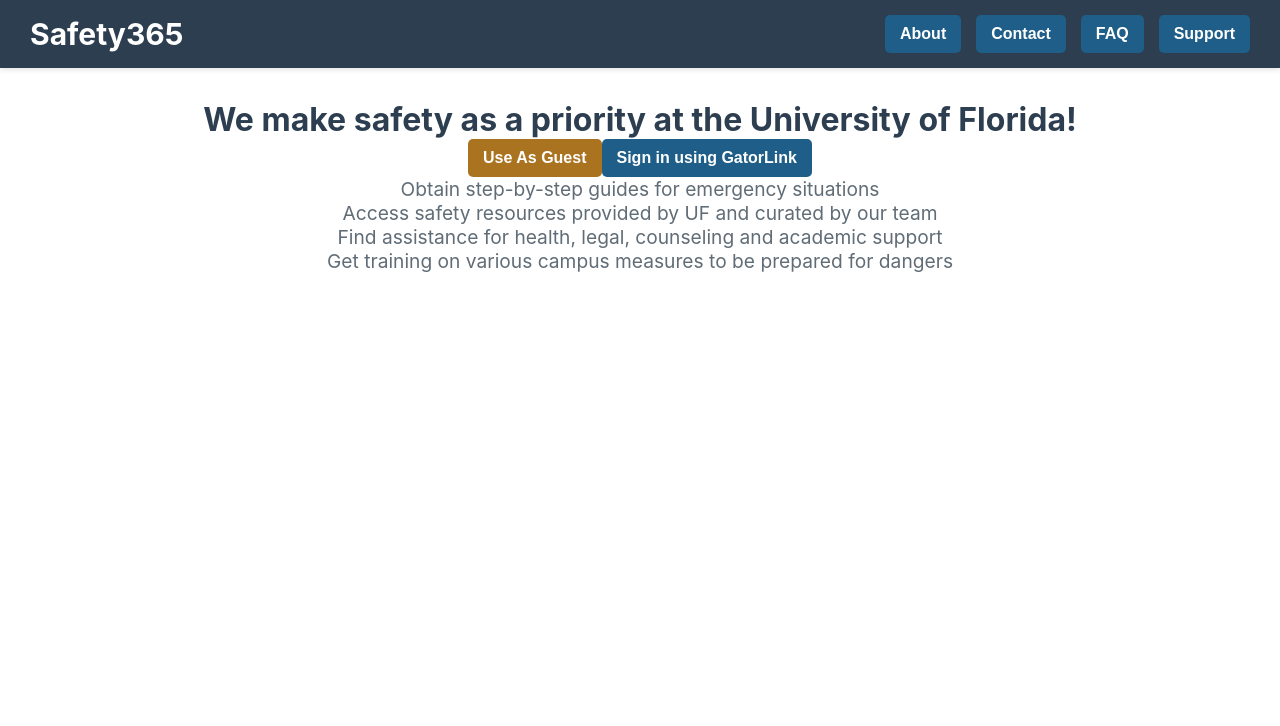
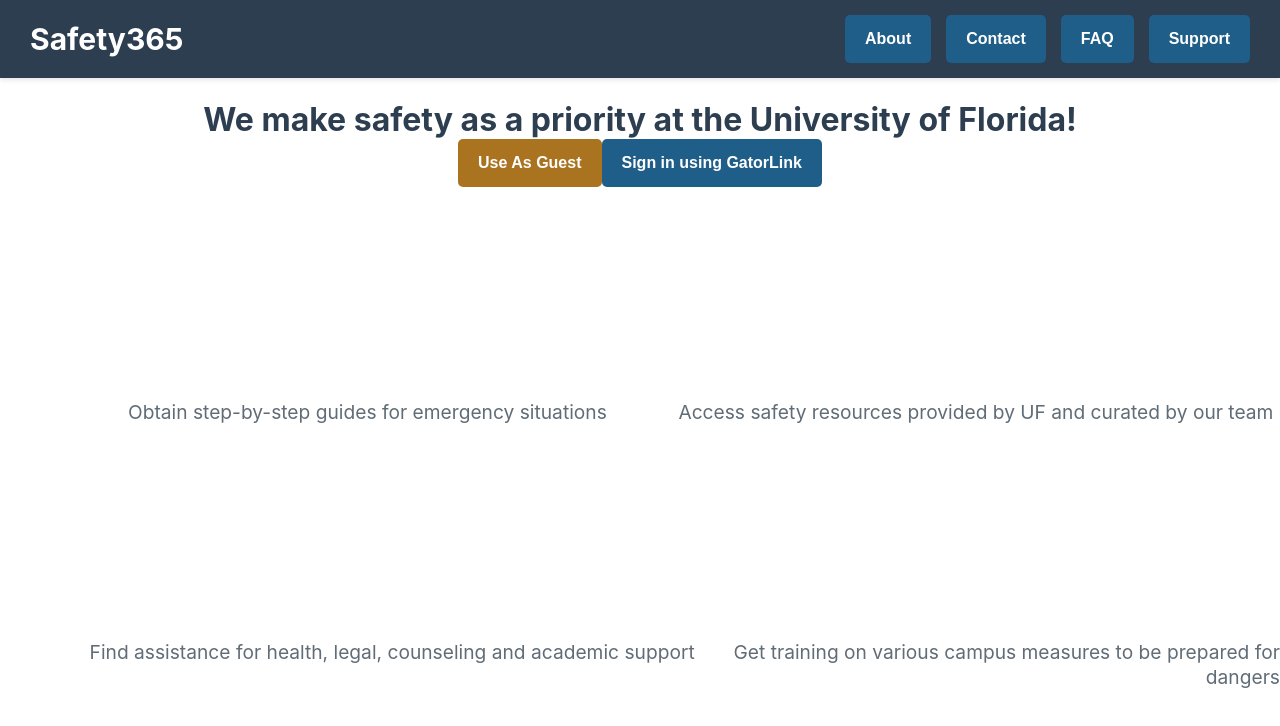
Before and after one commit to Lin-Selina/Safety365, a React (Create React App) app: page / in a window 1280 px wide. Shown: the top 726 px of the page. Built offline with nearby package versions, Linux system fonts and the light colour scheme.

Commit message:
Fix spacing on Welcome Page

```diff
--- a/src/App.css
+++ b/src/App.css
@@ -44,7 +44,7 @@
 }
 
 .nav-button {
-  padding: 10px 15px;
+  padding: 15px 20px;
   background-color: #1f5e88;
   color: white;
   border: none;
@@ -187,23 +187,19 @@
   }
 }
 
-/* Welcome Page */
-.welcome-heading {
+.welcome-heading { /* Styling for the Welcome.js heading */
   font-size: 40px;
   font-weight: bold;
   color: #2c3e50;
 }
 
-/* Welcome Buttons */
-.welcome-buttons {
+.welcome-buttons { /* Styling of the buttons in Welcome.js*/
   display: flex;
   gap: 15px;
-  flex-wrap: wrap;
-  justify-content: center;
 }
 
-.welcome-button {
-  padding: 10px 15px;
+.welcome-button { /* Text styling for the Welcome.js buttons */
+  padding: 15px 20px;
   background-color: #aa7320;
   color: white;
   border: none;
@@ -217,28 +213,42 @@
   background-color: #b68941;
 }
 
-/* Responsive Welcome Buttons */
-@media (max-width: 600px) {
-  .welcome-button {
-    padding: 8px 12px;
-    font-size: 14px;
-  }
-}
-
-/* Responsive Welcome Text */
-.welcome-paragraph {
+.welcome-paragraph1 { /* Styling for the Welcome.js paragraph 1*/
   font-size: 20px;
   color: #606c76;
   line-height: 25px;
-  text-align: center;
-  margin: 20px;
-  max-width: 90%;
+  text-align: left;
+  position: absolute;
+  top: 50%;
+  left: 10%;
 }
 
-@media (max-width: 768px) {
-  .welcome-paragraph {
-    font-size: 18px;
-    line-height: 22px;
-    max-width: 95%;
-  }
+.welcome-paragraph2 { /* Styling for the Welcome.js paragraph 2*/
+  font-size: 20px;
+  color: #606c76;
+  line-height: 25px;
+  text-align: right;
+  position: absolute;
+  top: 50%;
+  left: 53%;
 }
+
+.welcome-paragraph3 { /* Styling for the Welcome.js paragraph 3*/
+  font-size: 20px;
+  color: #606c76;
+  line-height: 25px;
+  text-align: right;
+  position: absolute;
+  top: 80%;
+  left: 7%;
+}
+
+.welcome-paragraph4 { /* Styling for the Welcome.js paragraph 4*/
+  font-size: 20px;
+  color: #606c76;
+  line-height: 25px;
+  text-align: right;
+  position: absolute;
+  top: 80%;
+  left: 53%;
+}
```
